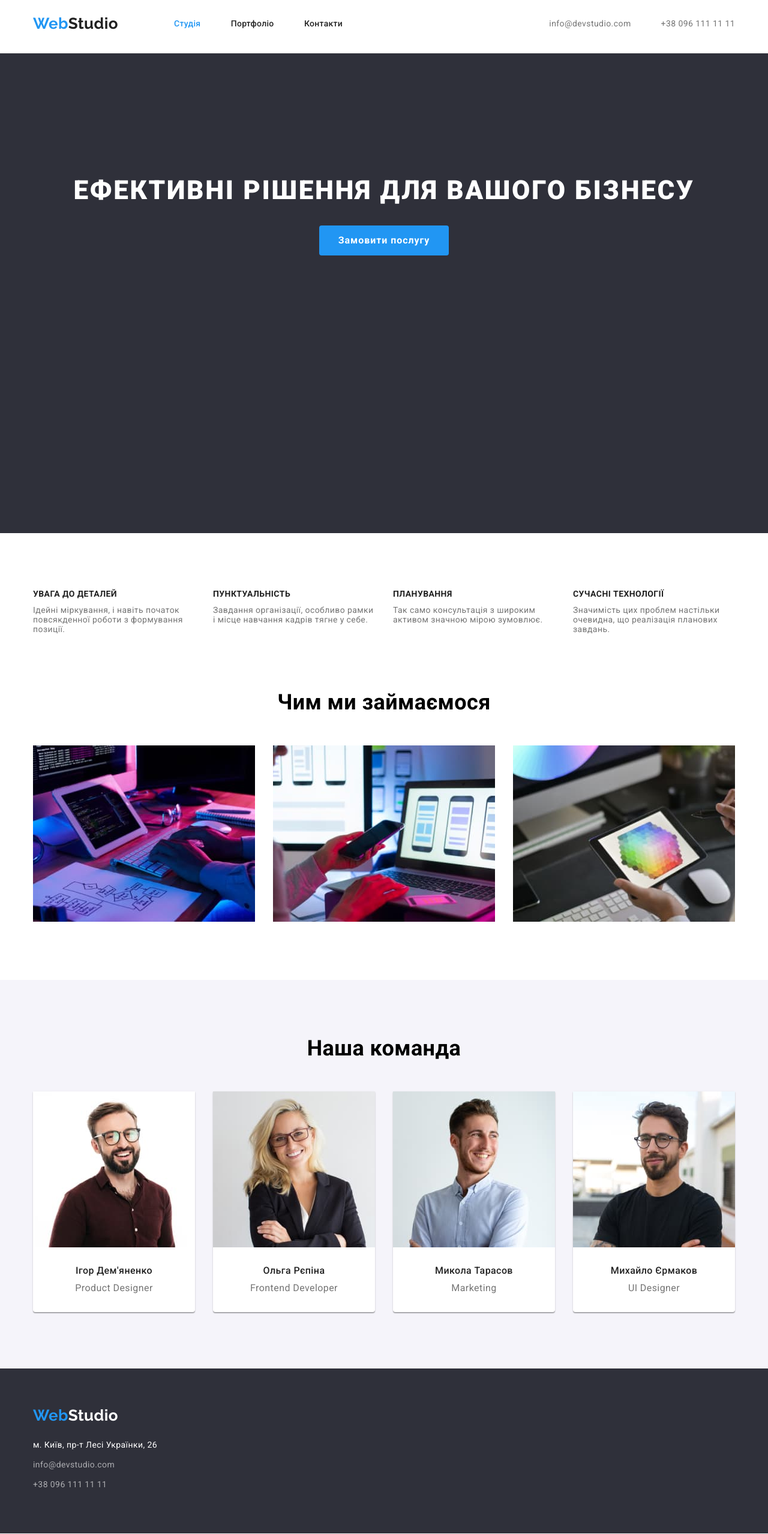
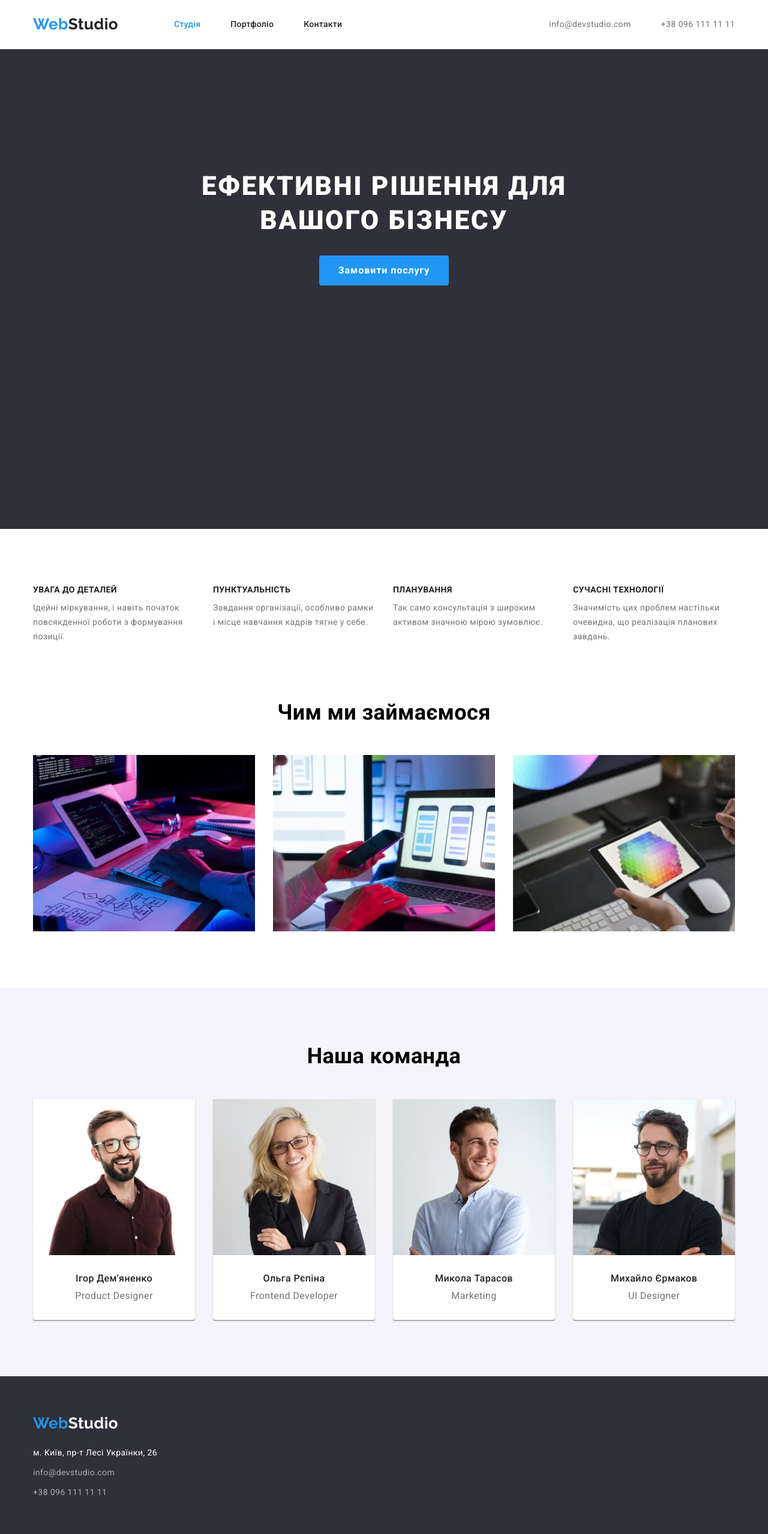
Before and after one commit to IvanRobak/goit-markup-hw-03, a plain HTML site: page index.html in a window 1280 px wide. Shown: the whole page at 60% size. Drawn offline with nearby package versions, Linux system fonts and the light colour scheme.

Commit message:
corrected

```diff
--- a/css/styles.css
+++ b/css/styles.css
@@ -9,6 +9,7 @@
   --hover-bg-color: #188ce8;
   --border-color: #eeeeee;
   --card-set-gap: 30px;
+  --border-header: #ECECEC;
 }
 
 html {
@@ -31,6 +32,11 @@ body {
 
 h1,h2,h3,p,ul {
   margin: 0;
+}
+
+img {
+  display: block;
+  max-width: 100%;
 }
 
 .link {
@@ -92,8 +98,7 @@ h1,h2,h3,p,ul {
 }
 
 .page-header {
-  min-height: 80px;
-  padding-top: 24px;
+ border-bottom: 1px solid var(--border-header);
 }
 
 .header-wrapper {
@@ -105,13 +110,23 @@ h1,h2,h3,p,ul {
 .nav {
   display: flex;
   align-items: center;
+  gap: 93px;
 }
 
 .nav-list {
   display: flex;
   justify-content: space-between;
-  width: 281px;
-  margin-left: 93px;
+  gap: 50px;
+}
+
+.nav-item {
+  font-weight: 500;
+  line-height: 1.2;
+  letter-spacing: 0.02em;
+  color: var(--dark-color);
+
+  display: block;
+  padding: 32px 0;
 }
 
 .logo {
@@ -131,16 +146,10 @@ h1,h2,h3,p,ul {
   color: var(--white-color);
 }
 
-.nav-item {
-  font-weight: 500;
-  line-height: 1.2;
-  letter-spacing: 0.02em;
-  color: var(--dark-color);
-}
-
 .contacts-header {
   display: flex;
   justify-content: space-between;
+  gap: 50px;
 }
 
 .contacts-link {
@@ -148,9 +157,6 @@ h1,h2,h3,p,ul {
   color: var(--main-color);
 }
 
-.contacts-phone {
-  margin-left: 50px;
-}
 .contacts-link:hover,
 .contacts-link:focus,
 .nav-item:hover,
@@ -158,19 +164,12 @@ h1,h2,h3,p,ul {
   color: var(--brand-color);
 }
 
-.header-line {
-width: auto;
-height: 0px;
-margin-top: 32px;
-border: 1px solid #ECECEC;
-}
-
 .hero {
   background-color: var(--dark-bg-color);
   text-align: center;
 
   min-height: 800px;
-  padding-top: 200px;
+  padding: 200px 0;
 }
 
 .hero-title {
@@ -182,6 +181,9 @@ border: 1px solid #ECECEC;
   text-transform: uppercase;
   color: var(--white-color);
 
+  width: 700px;
+  margin-left: auto;
+  margin-right: auto;
   margin-bottom: 30px;
 }
 
@@ -221,6 +223,7 @@ border: 1px solid #ECECEC;
 }
 
 .features-text {
+  line-height: 1.71;
   margin-top: 10px;
 }
 
@@ -255,11 +258,11 @@ border: 1px solid #ECECEC;
   background-color: var(--white-color);
   border-radius: 0px 0px 4px 4px;
   box-shadow: 0px 1px 3px rgba(0, 0, 0, 0.12), 0px 1px 1px rgba(0, 0, 0, 0.14), 0px 2px 1px rgba(0, 0, 0, 0.2);
-  padding-bottom: 30px;
+
 }
 
-.team-img {
-  display: block;
+.team-item-wrapper {
+  padding: 30px 0;
 }
 
 .team-subtitle {
@@ -268,7 +271,6 @@ border: 1px solid #ECECEC;
   line-height: 1.18;
   color: var(--dark-color);
 
-  margin-top: 30px;
   margin-bottom: 10px;
 }
 
@@ -310,12 +312,16 @@ border: 1px solid #ECECEC;
 .cards-item {
   background: var(--white-color);
 
-  outline: 1px solid var(--border-color);
   flex-basis: calc(100% / 3 - var(--card-set-gap));
-  padding-bottom: 20px;
 
   margin-left: var(--card-set-gap);
   margin-top: var(--card-set-gap);
+}
+
+.cards-item-wrapper {
+  padding: 20px 24px;
+  border: 1px solid var(--border-color);
+  border-top: none;
 }
 
 .cards-title {
@@ -324,14 +330,11 @@ border: 1px solid #ECECEC;
   letter-spacing: 0.06em;
   color: var(--dark-color);
 
-  margin-left: 24px;
-  margin-top: 20px;
+  margin-bottom: 4px;
 }
 
 .cards-text {
   line-height: 1.9;
-  margin-left: 24px;
-  margin-top: 4px;
 }
 
 .footer {
@@ -343,7 +346,6 @@ border: 1px solid #ECECEC;
   color: var(--white-color);
 
   display: inline-block;
-  margin-top: 20px;
 }
 
 .footer-contacts {
@@ -353,13 +355,16 @@ border: 1px solid #ECECEC;
 .item-footer {
   font-size: 14px;
   line-height: 1.7;
+}
 
+.item-footer:not(:last-child) {
   margin-bottom: 9px;
 }
 
 .address-footer {
   font-style: inherit;
-   display: flex;
+  display: flex;
   flex-direction: column;
   justify-content: space-between;
+  margin-top: 20px;
 }
--- a/index.html
+++ b/index.html
@@ -33,13 +33,14 @@
             </li>
           </ul>
       </div>
-      <div class="header-line"></div>
     </header>
 
     <main>
       <section class="hero">
+        <div class="container cotainer-hero">
           <h1 class="hero-title">Ефективні рішення для вашого бізнесу</h1>
           <button class="hero-btn btn" type="button">Замовити послугу</button>
+        </div>
       </section>
 
       <section class="features section">
@@ -115,16 +116,20 @@
                 src="images/img4.jpg"
                 width="270"
                 alt="посміхаєть чоловік в окулярах" />
+              <div class="team-item-wrapper">
                 <h3 class="team-subtitle">Ігор Дем'яненко</h3>
                 <p class="team-text" lang="en">Product Designer</p>
+              </div>
             </li>
             <li class="team-item">
               <img class="team-img"
                 src="images/img1.jpg"
                 width="270"
                 alt="красива блондинка" />
+                <div class="team-item-wrapper">
                   <h3 class="team-subtitle">Ольга Рєпіна</h3>
                   <p class="team-text" lang="en">Frontend Developer</p>
+                </div>
             </li>
             <li class="team-item">
               <img
@@ -133,8 +138,10 @@
                 width="270"
                 alt="посміхається чоловік в сорочці"
               />
+                <div class="team-item-wrapper">
                   <h3 class="team-subtitle">Микола Тарасов</h3>
                   <p class="team-text" lang="en">Marketing</p>
+                </div>
             </li>
             <li class="team-item">
               <img
@@ -143,8 +150,10 @@
                 width="270"
                 alt="чоловік в окулярах з бородою"
               />
+                <div class="team-item-wrapper">
                   <h3 class="team-subtitle">Михайло Єрмаков</h3>
                   <p class="team-text" lang="en">UI Designer</p>
+                </div>
             </li>
           </ul>
         </div>
```
Also changed, not shown: portfolio.html (+19 -2 lines). Lines whose indentation alone changed are shown as unchanged.
